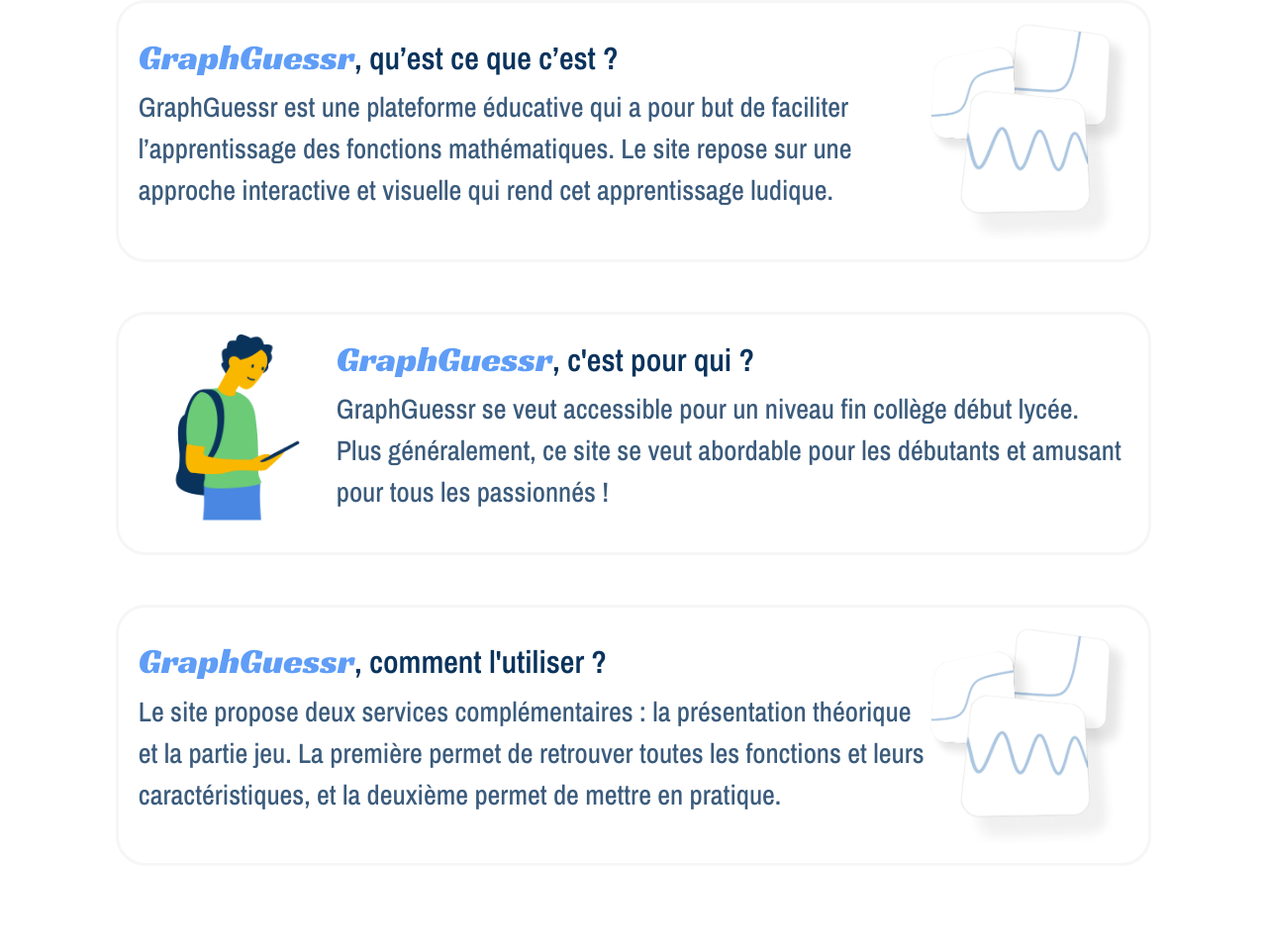
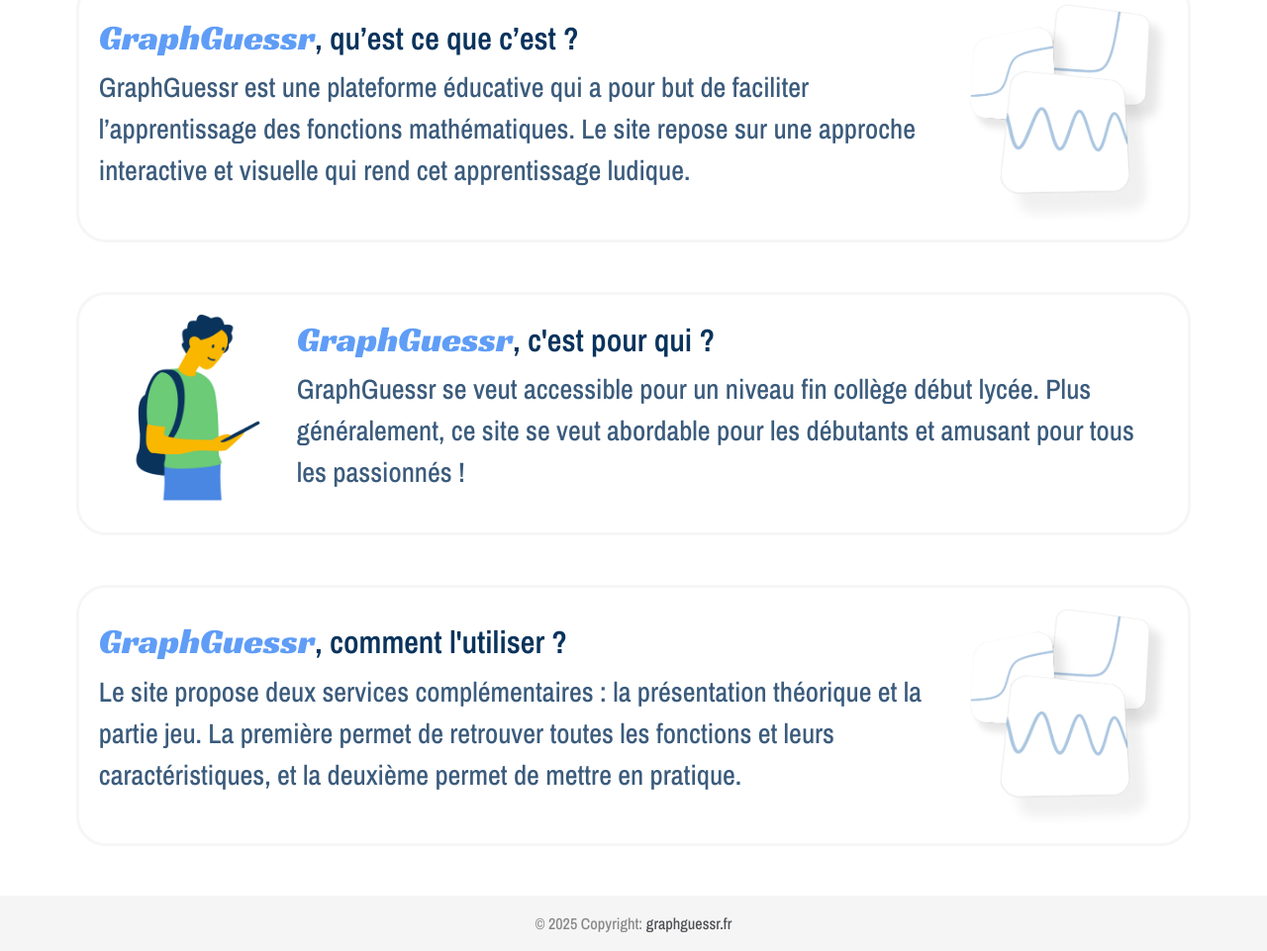
Before and after one commit to kiwicantfly/graphguessr, a plain HTML site: page index.html in a window 1280 px wide. Shown: the part 663-1624 px from the top of the page at 99% size. Before the commit the page ends 1588 px from the top, so only its background shows below. Drawn offline with nearby package versions, Linux system fonts and the light colour scheme.

Commit message:
Largeur limitée à 1200px, ajout d'une favicon

```diff
--- a/index.html
+++ b/index.html
@@ -4,11 +4,10 @@
     <meta charset="UTF-8">
     <meta name="viewport" content="width=device-width, initial-scale=1.0">
     <title>GraphGuessr</title>
+    <link rel="icon" type="image/x-icon" href="images/icon.png">
     <link rel="stylesheet" href="style.css">
     <link rel="stylesheet" href="https://cdn.jsdelivr.net/npm/bootstrap@4.6.2/dist/css/bootstrap.min.css" integrity="sha384-xOolHFLEh07PJGoPkLv1IbcEPTNtaed2xpHsD9ESMhqIYd0nLMwNLD69Npy4HI+N" crossorigin="anonymous"></head>
 <body>
-    <div class="snap">
-
     <header>
         <nav class="navbar navbar-expand-lg navbar-light bg-white">
             <a class="navbar-brand" href="#">GraphGuessr</a>
@@ -40,24 +39,24 @@
         <button class="button" id="bouton-apprendre">Apprendre</button>
         <button class="button" id="bouton-jouer">Jouer</button>
     </div>
-    </div>
-    <main>
+
+
     <div class="section-container">
-            <section class="section snap">
+        <section class="section">
             <div class="section-text-container">
                 <h2><span>GraphGuessr</span>, qu’est ce que c’est ?</h2>
                 <p>GraphGuessr est une plateforme éducative qui a pour but de faciliter l’apprentissage des fonctions mathématiques. Le site repose sur une approche interactive et visuelle qui rend cet apprentissage ludique.</p>
             </div>
             <img class="section-image" src="images/cards.png" alt="cartes">
         </section>
-            <section class="section section-middle snap">
+        <section class="section section-middle">
             <img class="section-image" src="images/student.png" alt="eleve">
             <div class="section-text-container">
                 <h2><span>GraphGuessr</span>, c'est pour qui ?</h2>
                 <p>GraphGuessr se veut accessible pour un niveau fin collège début lycée. Plus généralement, ce site se veut abordable pour les débutants et amusant pour tous les passionnés !</p>
             </div>
         </section>
-            <section class="section snap">
+        <section class="section">
             <div class="section-text-container">
                 <h2><span>GraphGuessr</span>, comment l'utiliser ?</h2>
                 <p>Le site propose deux services complémentaires : la présentation théorique et la partie jeu. La première permet de retrouver toutes les fonctions et leurs caractéristiques, et la deuxième permet de mettre en pratique.</p>
@@ -65,7 +64,17 @@
             <img class="section-image" src="images/cards.png" alt="cartes">
         </section>
     </div>
-    </main>
+
+
+    <footer class="bg-body-tertiary text-center text-lg-start">
+        <!-- Copyright -->
+        <div class="text-center p-3" style="background-color: rgba(0, 0, 0, 0.05);">
+          © 2025 Copyright:
+          <a class="text-body" href="https://mdbootstrap.com/" style="color: #6a6a6a;">graphguessr.fr</a>
+        </div>
+        <!-- Copyright -->
+    </footer>
+
     <script src="https://cdn.jsdelivr.net/npm/jquery@3.5.1/dist/jquery.slim.min.js" integrity="sha384-DfXdz2htPH0lsSSs5nCTpuj/zy4C+OGpamoFVy38MVBnE+IbbVYUew+OrCXaRkfj" crossorigin="anonymous"></script>
     <script src="https://cdn.jsdelivr.net/npm/popper.js@1.16.1/dist/umd/popper.min.js" integrity="sha384-9/reFTGAW83EW2RDu2S0VKaIzap3H66lZH81PoYlFhbGU+6BZp6G7niu735Sk7lN" crossorigin="anonymous"></script>
     <script src="https://cdn.jsdelivr.net/npm/bootstrap@4.6.2/dist/js/bootstrap.min.js" integrity="sha384-+sLIOodYLS7CIrQpBjl+C7nPvqq+FbNUBDunl/OZv93DB7Ln/533i8e/mZXLi/P+" crossorigin="anonymous"></script>
--- a/style.css
+++ b/style.css
@@ -14,6 +14,7 @@
     --dark-grey: #C4C4C4;
 
     --mb: 50px;
+    --max-width: 1200px;
 }
 
 @font-face {
@@ -38,18 +39,22 @@
 /*html {
     scroll-snap-type: y mandatory;
 }*/
-main {
+
+
+header {
     display: flex;
     flex-direction: column;
     justify-content: center;
-    align-items: center;
+    width: 100vw;
 }
 
 .navbar {
     height: 80px;
     margin-bottom: 20px;
-    z-index: 1;
+    margin: auto;
+    z-index: 2;
     padding: 0 !important;
+    max-width: var(--max-width);
 }
 
 .navbar-brand {
@@ -121,6 +126,7 @@ main {
     padding: 5px 15px;
     cursor: pointer;
     margin: 10px var(--mb);
+
 }
 
 #bouton-jouer {
@@ -148,6 +154,7 @@ main {
     align-items: center;
     margin-bottom: 40px;
     flex-wrap: wrap;
+    z-index: 0;
 }
 
 .section-container {
@@ -155,11 +162,11 @@ main {
     flex-direction: column;
     justify-content: center;
     align-items: center;
-    max-width: 1200px;
-    margin: auto;
+    width: 100vw;
 }
 
 .section {
+    max-width: var(--max-width);
     margin: 0px max(20px, 6vw) var(--mb) max(20px, 6vw);
     display: flex;
     flex-direction: row;
@@ -223,6 +230,12 @@ main {
 
 .opacity-layer.show {
     opacity: 1;
-    pointer-events: auto;
-    z-index: 0;
+    pointer-events: blueauto;
+    z-index: 1;
 }
+
+footer {
+    font-family: 'archivo-narrow', sans-serif;
+    color: #6a6a6a;
+    opacity: 0.8;
+}
```
Also changed, not shown: images/icon.png (added), script.js (line endings or trailing spaces). Lines whose indentation alone changed are shown as unchanged.
